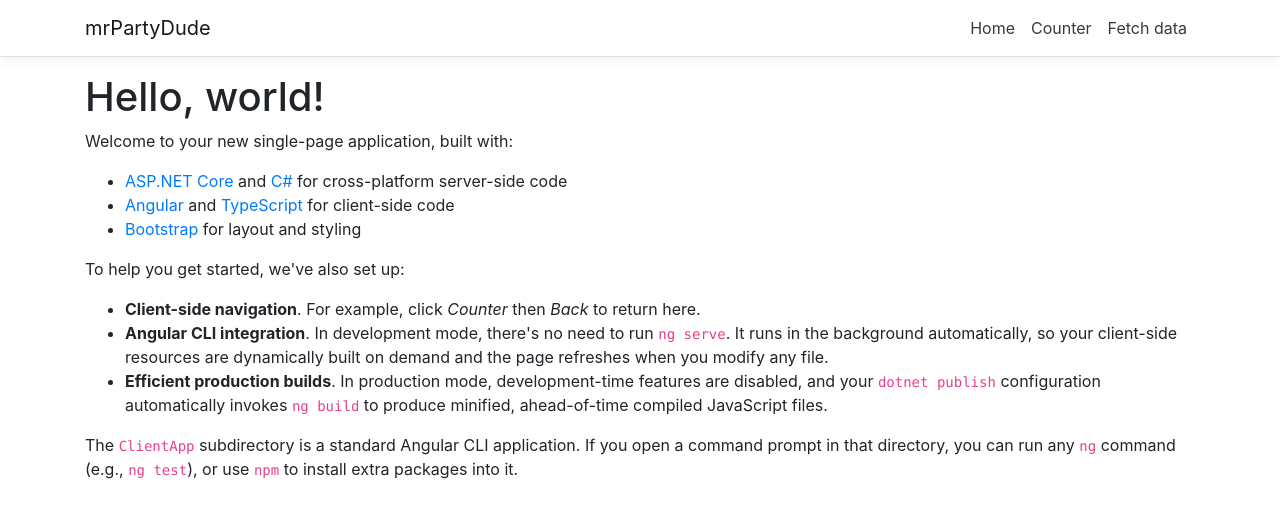
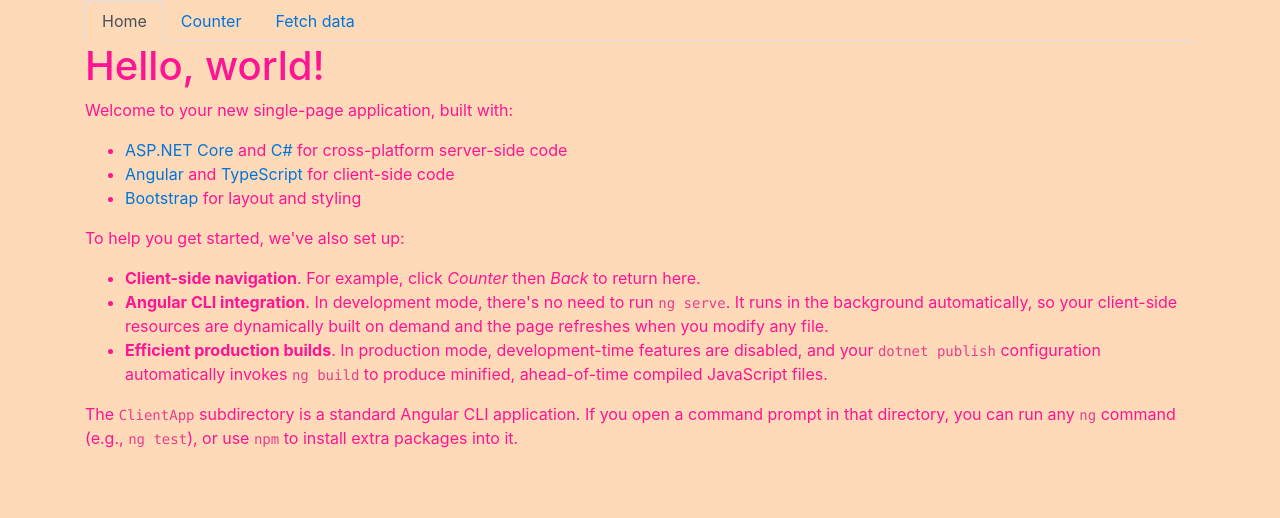
Before and after one commit to mrApptastic/mrPartyDude, an Angular app in the folder ClientApp/: page / in a window 1280 px wide. Shown: the top 518 px of the page. Built offline with nearby package versions, Linux system fonts and the light colour scheme.

Commit message:
Added bootstrap theming, changed icon and changed nav to tabs + some clean up.

```diff
--- a/ClientApp/angular.json
+++ b/ClientApp/angular.json
@@ -27,7 +27,6 @@
               "src/assets"
             ],
             "styles": [
-              "node_modules/bootstrap/dist/css/bootstrap.min.css",
               "src/styles.scss"
             ],
             "scripts": []
--- a/ClientApp/src/app/app.component.html
+++ b/ClientApp/src/app/app.component.html
@@ -1,6 +1,6 @@
 <body>
-  <app-nav-menu></app-nav-menu>
   <div class="container">
+    <app-nav-menu></app-nav-menu>
     <router-outlet></router-outlet>
   </div>
 </body>
--- a/ClientApp/src/app/components/nav-menu/nav-menu.component.html
+++ b/ClientApp/src/app/components/nav-menu/nav-menu.component.html
@@ -1,44 +1,13 @@
 <header>
-  <nav
-    class="navbar navbar-expand-sm navbar-toggleable-sm navbar-light bg-white border-bottom box-shadow mb-3"
-  >
-    <div class="container">
-      <a class="navbar-brand" [routerLink]="['/']">mrPartyDude</a>
-      <button
-        class="navbar-toggler"
-        type="button"
-        data-toggle="collapse"
-        data-target=".navbar-collapse"
-        aria-label="Toggle navigation"
-        [attr.aria-expanded]="isExpanded"
-        (click)="toggle()"
-      >
-        <span class="navbar-toggler-icon"></span>
-      </button>
-      <div
-        class="navbar-collapse collapse d-sm-inline-flex justify-content-end"
-        [ngClass]="{ show: isExpanded }"
-      >
-        <ul class="navbar-nav flex-grow">
-          <li
-            class="nav-item"
-            [routerLinkActive]="['link-active']"
-            [routerLinkActiveOptions]="{ exact: true }"
-          >
-            <a class="nav-link text-dark" [routerLink]="['/']">Home</a>
-          </li>
-          <li class="nav-item" [routerLinkActive]="['link-active']">
-            <a class="nav-link text-dark" [routerLink]="['/counter']"
-              >Counter</a
-            >
-          </li>
-          <li class="nav-item" [routerLinkActive]="['link-active']">
-            <a class="nav-link text-dark" [routerLink]="['/fetch-data']"
-              >Fetch data</a
-            >
-          </li>
-        </ul>
-      </div>
-    </div>
-  </nav>
+  <ul class="nav nav-tabs">
+    <li class="nav-item">
+      <a class="nav-link" [routerLinkActive]="['active']" [routerLinkActiveOptions]="{ exact: true }" [routerLink]="['/']">Home</a>
+    </li>
+    <li class="nav-item">
+      <a class="nav-link" [routerLinkActive]="['active']" [routerLink]="['/counter']">Counter</a>
+    </li>
+    <li class="nav-item" [routerLinkActive]="['active']">
+      <a class="nav-link" [routerLinkActive]="['active']" [routerLink]="['/fetch-data']">Fetch data</a>
+    </li>
+  </ul>
 </header>
--- a/ClientApp/src/app/components/nav-menu/nav-menu.component.ts
+++ b/ClientApp/src/app/components/nav-menu/nav-menu.component.ts
@@ -5,14 +5,4 @@
   templateUrl: './nav-menu.component.html',
   styleUrls: ['./nav-menu.component.css']
 })
-export class NavMenuComponent {
-  isExpanded = false;
-
-  collapse() {
-    this.isExpanded = false;
-  }
-
-  toggle() {
-    this.isExpanded = !this.isExpanded;
-  }
-}
+export class NavMenuComponent {}
--- a/ClientApp/src/index.html
+++ b/ClientApp/src/index.html
@@ -5,7 +5,7 @@
   <title>mrPartyDude</title>
   <base href="/">
   <meta name="viewport" content="width=device-width, initial-scale=1">
-  <link rel="icon" type="image/x-icon" href="favicon.ico">
+  <link rel="icon" type="image/png" href="assets/mr.png">
 </head>
 <body>
   <app-root>Loading...</app-root>
--- a/ClientApp/src/styles.css
+++ /dev/null
@@ -1,16 +0,0 @@
-/* You can add global styles to this file, and also import other style files */
-
-/* Provide sufficient contrast against white background */
-a {
-  color: #0366d6;
-}
-
-code {
-  color: #e01a76;
-}
-
-.btn-primary {
-  color: #fff;
-  background-color: #1b6ec2;
-  border-color: #1861ac;
-}
--- a/ClientApp/src/styles.scss
+++ b/ClientApp/src/styles.scss
@@ -1 +1,9 @@
-/* You can add global styles to this file, and also import other style files */
+$body-bg: peachpuff;
+$body-color: deeppink;
+
+$theme-colors: (
+  "primary": #0074d9,
+  "danger": #ff4136
+);
+
+@import "node_modules/bootstrap/scss/bootstrap";
```
Also changed, not shown: ClientApp/src/assets/mr.png (added).
